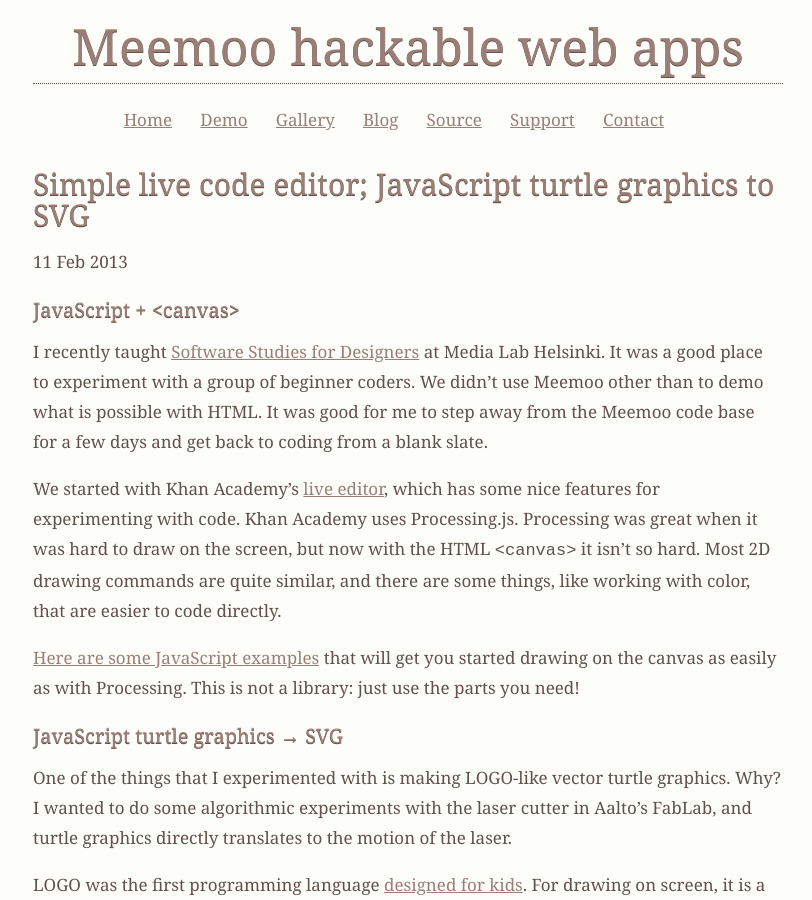
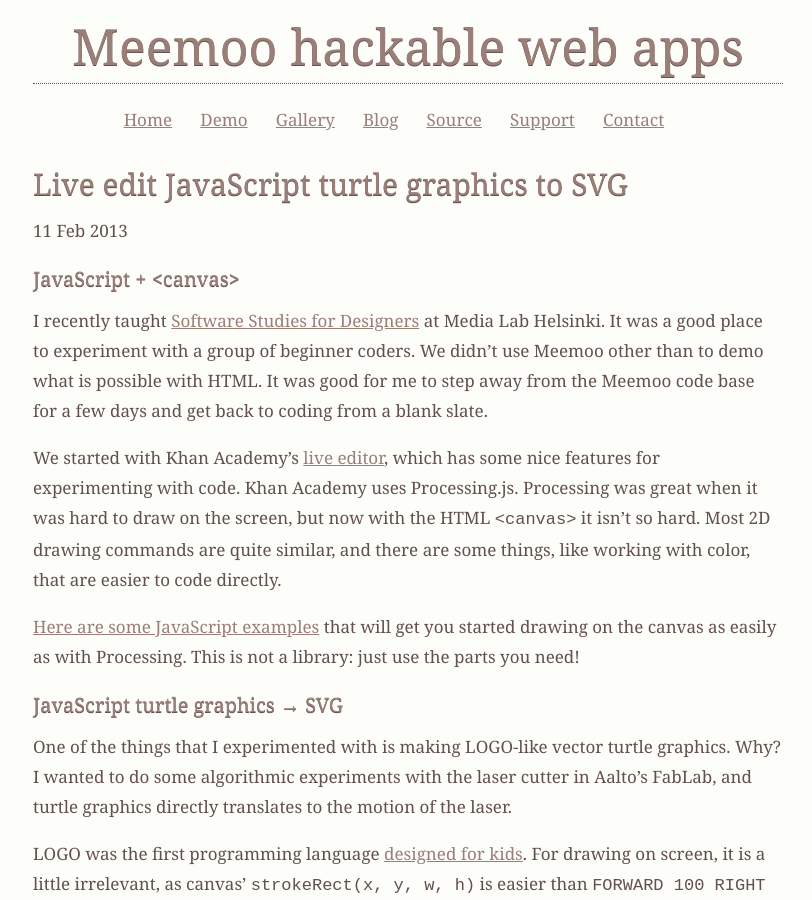
Before and after one commit to meemoo/meemoo.github.io, a Jekyll site: the page built from _posts/2013-02-11-live-code-editor-javascript-to-svg.markdown, in a window 1280 px wide and 900 px high. Shown: the whole window, without its empty margins (232-1044 px from the left). Built offline with Jekyll 4.4.1, drawn with Linux system fonts in a browser that asks for light colours; Markdown is read by kramdown in place of the engine named in the settings; comment, search, counter and statistics services are not loaded.

Commit message:
title change

```diff
--- a/_posts/2013-02-11-live-code-editor-javascript-to-svg.markdown
+++ b/_posts/2013-02-11-live-code-editor-javascript-to-svg.markdown
@@ -1,6 +1,6 @@
 ---
 layout: post
-title: Simple live code editor; JavaScript turtle graphics to SVG
+title: Live edit JavaScript turtle graphics to SVG
 tags:
 - turtle graphics
 - svg
```
